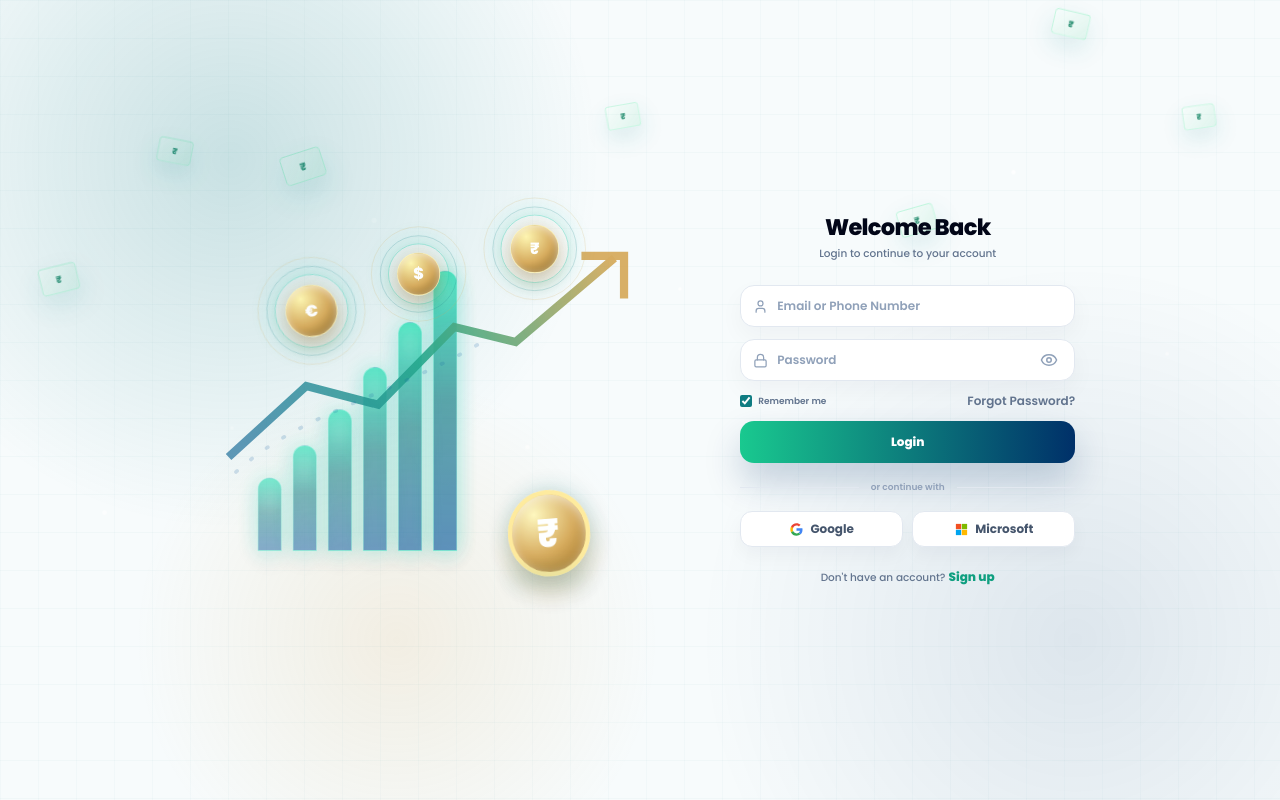
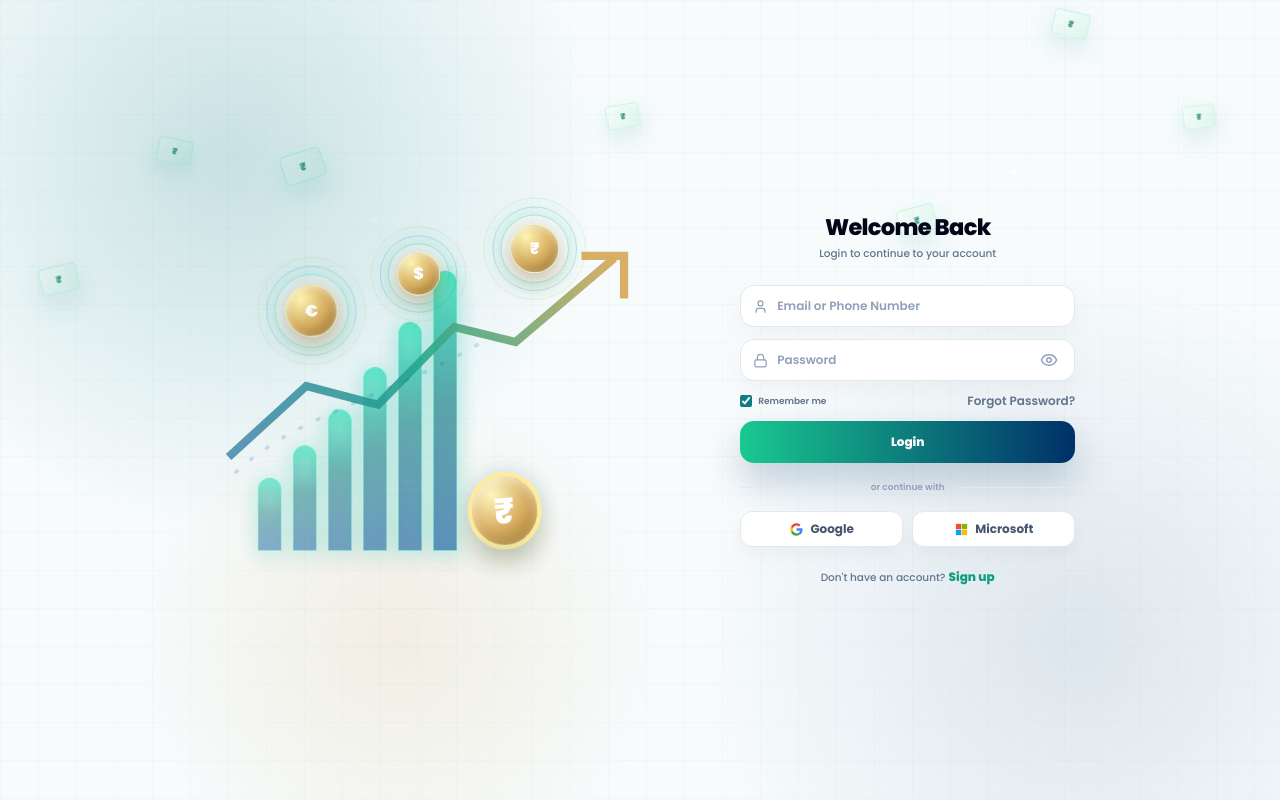
Before and after one commit to yasfath/Cashnova, a React (Vite) app in the folder cashnova-frontend/: page /auth in a window 1280 px wide. Built offline with nearby package versions, Linux system fonts and the light colour scheme; no server answers.

Commit message:
Integrate auth finance coin with chart

```diff
--- a/cashnova-frontend/src/pages/AuthPage.jsx
+++ b/cashnova-frontend/src/pages/AuthPage.jsx
@@ -622,11 +622,11 @@ function FinanceBackdrop() {
           </div>
         ))}
 
-        <div className="absolute bottom-[54px] left-[430px] h-[96px] w-[96px] [perspective:700px]">
-          <div className="standing-coin absolute inset-0 grid place-items-center rounded-full border-[5px] border-[#ffe994] bg-[radial-gradient(circle_at_32%_25%,#fff7b9,#d3a24c_54%,#8d5b06)] text-[44px] font-black text-white shadow-[0_18px_28px_rgba(141,91,6,0.28),0_0_28px_rgba(15,124,130,0.26),inset_0_4px_12px_rgba(255,255,255,0.58)]">
+        <div className="absolute bottom-[84px] left-[386px] h-[86px] w-[86px] [perspective:700px]">
+          <div className="standing-coin absolute inset-0 grid place-items-center rounded-full border-[5px] border-[#ffe994] bg-[radial-gradient(circle_at_32%_25%,#fff7b9,#d3a24c_54%,#8d5b06)] text-[40px] font-black text-white shadow-[0_16px_26px_rgba(141,91,6,0.24),0_0_26px_rgba(15,124,130,0.22),inset_0_4px_12px_rgba(255,255,255,0.58)]">
             {rupee}
           </div>
-          <span className="absolute bottom-[-10px] left-1/2 h-5 w-28 -translate-x-1/2 rounded-full bg-[#0f7c82]/18 blur-md" />
+          <span className="absolute bottom-[-9px] left-1/2 h-5 w-24 -translate-x-1/2 rounded-full bg-[#0f7c82]/16 blur-md" />
         </div>
 
       </div>
```
